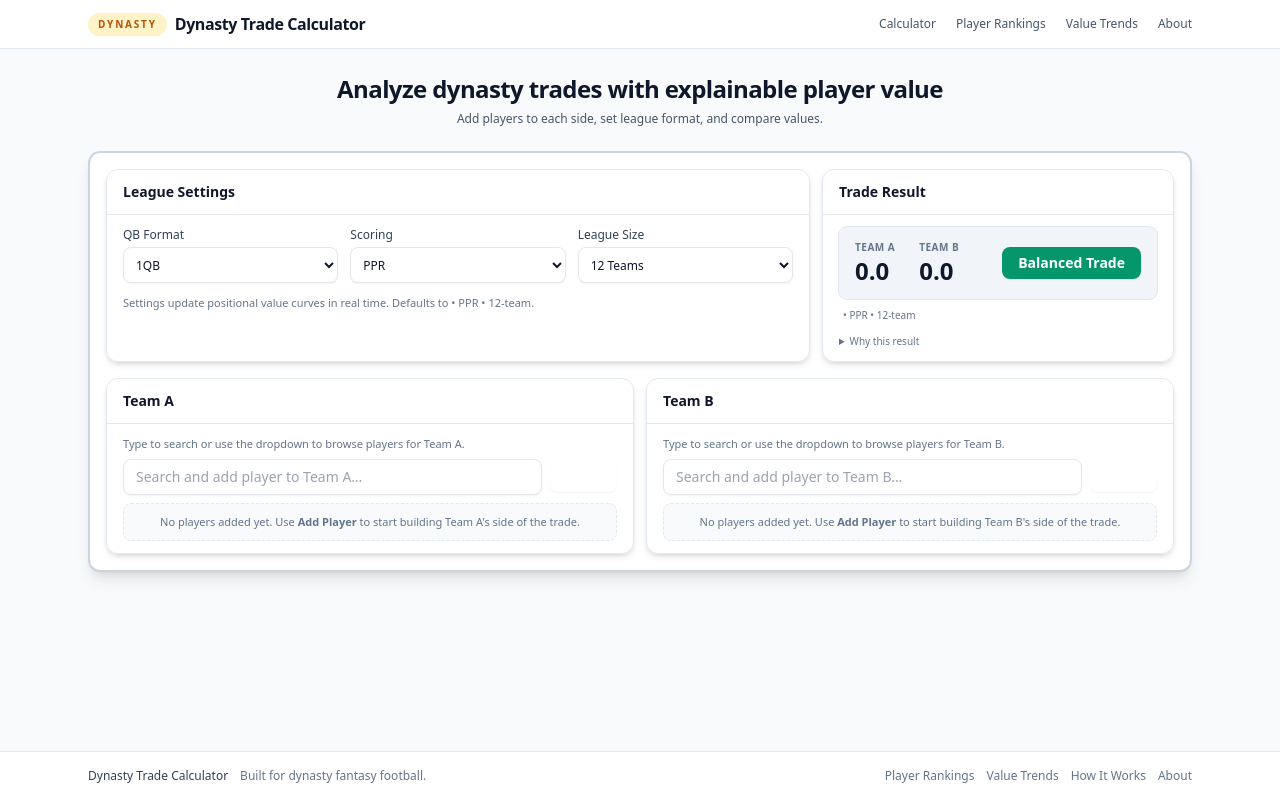
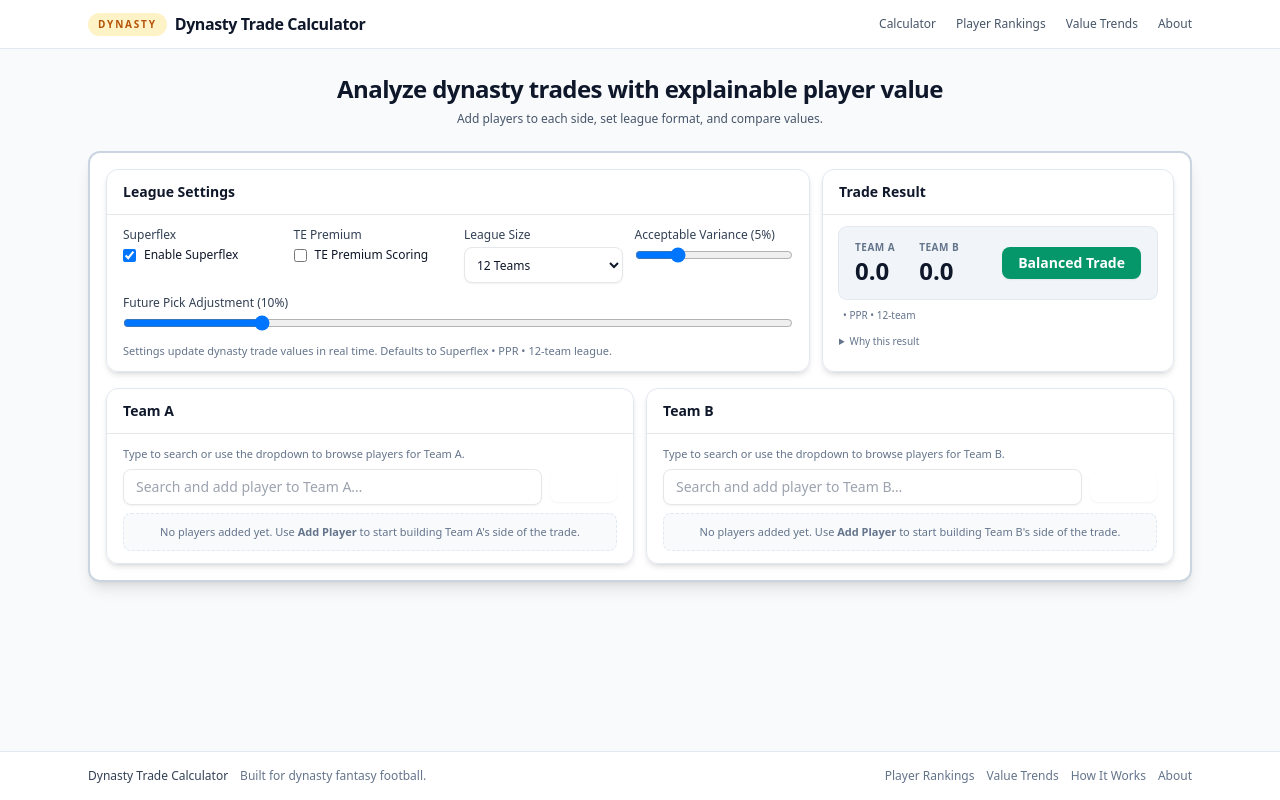
Before and after one commit to abdullahmateen4/dynasty-trade-calculator, a Next.js app: page /dynasty-trade-calculator in a window 1280 px wide. Built offline with nearby package versions, Linux system fonts and the light colour scheme.

Commit message:
update league settings panel to new model

```diff
--- a/components/calculator/league-settings-panel.tsx
+++ b/components/calculator/league-settings-panel.tsx
@@ -10,6 +10,7 @@ export function LeagueSettingsPanel({
   value,
   onChange
 }: LeagueSettingsPanelProps) {
+
   const handleChange = <K extends keyof LeagueSettings>(
     key: K,
     newValue: LeagueSettings[K]
@@ -18,59 +19,94 @@ export function LeagueSettingsPanel({
   };
 
   return (
-    <div className="grid gap-3 text-xs md:grid-cols-3">
+    <div className="grid gap-3 text-xs md:grid-cols-2 lg:grid-cols-4">
+
+      {/* Superflex Toggle */}
       <div className="flex flex-col gap-1">
-        <label className="font-medium text-slate-700">QB Format</label>
-        <select
-          className="h-9 rounded-lg border border-border bg-white px-2 text-xs shadow-sm"
-          value={value.qbFormat}
-          onChange={(e) =>
-            handleChange("qbFormat", e.target.value as LeagueSettings["qbFormat"])
-          }
-        >
-          <option value="1QB">1QB</option>
-          <option value="2QB">2QB</option>
-          <option value="SUPERFLEX">Superflex</option>
-        </select>
+        <label className="font-medium text-slate-700">Superflex</label>
+        <label className="flex items-center gap-2">
+          <input
+            type="checkbox"
+            checked={value.superflex}
+            onChange={(e) => handleChange("superflex", e.target.checked)}
+          />
+          Enable Superflex
+        </label>
       </div>
+
+      {/* TE Premium Toggle */}
       <div className="flex flex-col gap-1">
-        <label className="font-medium text-slate-700">Scoring</label>
-        <select
-          className="h-9 rounded-lg border border-border bg-white px-2 text-xs shadow-sm"
-          value={value.scoringFormat}
-          onChange={(e) =>
-            handleChange(
-              "scoringFormat",
-              e.target.value as LeagueSettings["scoringFormat"]
-            )
-          }
-        >
-          <option value="PPR">PPR</option>
-          <option value="HALF_PPR">Half PPR</option>
-          <option value="STANDARD">Standard</option>
-        </select>
+        <label className="font-medium text-slate-700">TE Premium</label>
+        <label className="flex items-center gap-2">
+          <input
+            type="checkbox"
+            checked={value.tePremium}
+            onChange={(e) => handleChange("tePremium", e.target.checked)}
+          />
+          TE Premium Scoring
+        </label>
       </div>
+
+      {/* League Size */}
       <div className="flex flex-col gap-1">
         <label className="font-medium text-slate-700">League Size</label>
         <select
           className="h-9 rounded-lg border border-border bg-white px-2 text-xs shadow-sm"
           value={value.leagueSize}
           onChange={(e) =>
-            handleChange("leagueSize", Number(e.target.value) as any)
+            handleChange(
+              "leagueSize",
+              Number(e.target.value) as LeagueSettings["leagueSize"]
+            )
           }
         >
-          {[12, 18, 24, 32].map((size) => (
+          {[10, 12, 14, 16].map((size) => (
             <option key={size} value={size}>
               {size} Teams
             </option>
           ))}
         </select>
       </div>
+
+      {/* Variance Slider */}
+      <div className="flex flex-col gap-1">
+        <label className="font-medium text-slate-700">
+          Acceptable Variance ({value.variance}%)
+        </label>
+        <input
+          type="range"
+          min={0}
+          max={20}
+          step={1}
+          value={value.variance}
+          onChange={(e) =>
+            handleChange("variance", Number(e.target.value))
+          }
+        />
+      </div>
+
+      {/* Future Pick Adjustment */}
+      <div className="flex flex-col gap-1 col-span-full">
+        <label className="font-medium text-slate-700">
+          Future Pick Adjustment ({value.futurePickAdjustment}%)
+        </label>
+        <input
+          type="range"
+          min={0}
+          max={50}
+          step={5}
+          value={value.futurePickAdjustment}
+          onChange={(e) =>
+            handleChange("futurePickAdjustment", Number(e.target.value))
+          }
+        />
+      </div>
+
       <p className="col-span-full text-[11px] text-slate-500">
-        Settings update positional value curves in real time. Defaults to{" "}
-        {defaultLeagueSettings.qbFormat} • {defaultLeagueSettings.scoringFormat} •{" "}
-        {defaultLeagueSettings.leagueSize}-team.
+        Settings update dynasty trade values in real time. Defaults to Superflex •
+        PPR • {defaultLeagueSettings.leagueSize}-team league.
       </p>
+
     </div>
   );
 }
```
